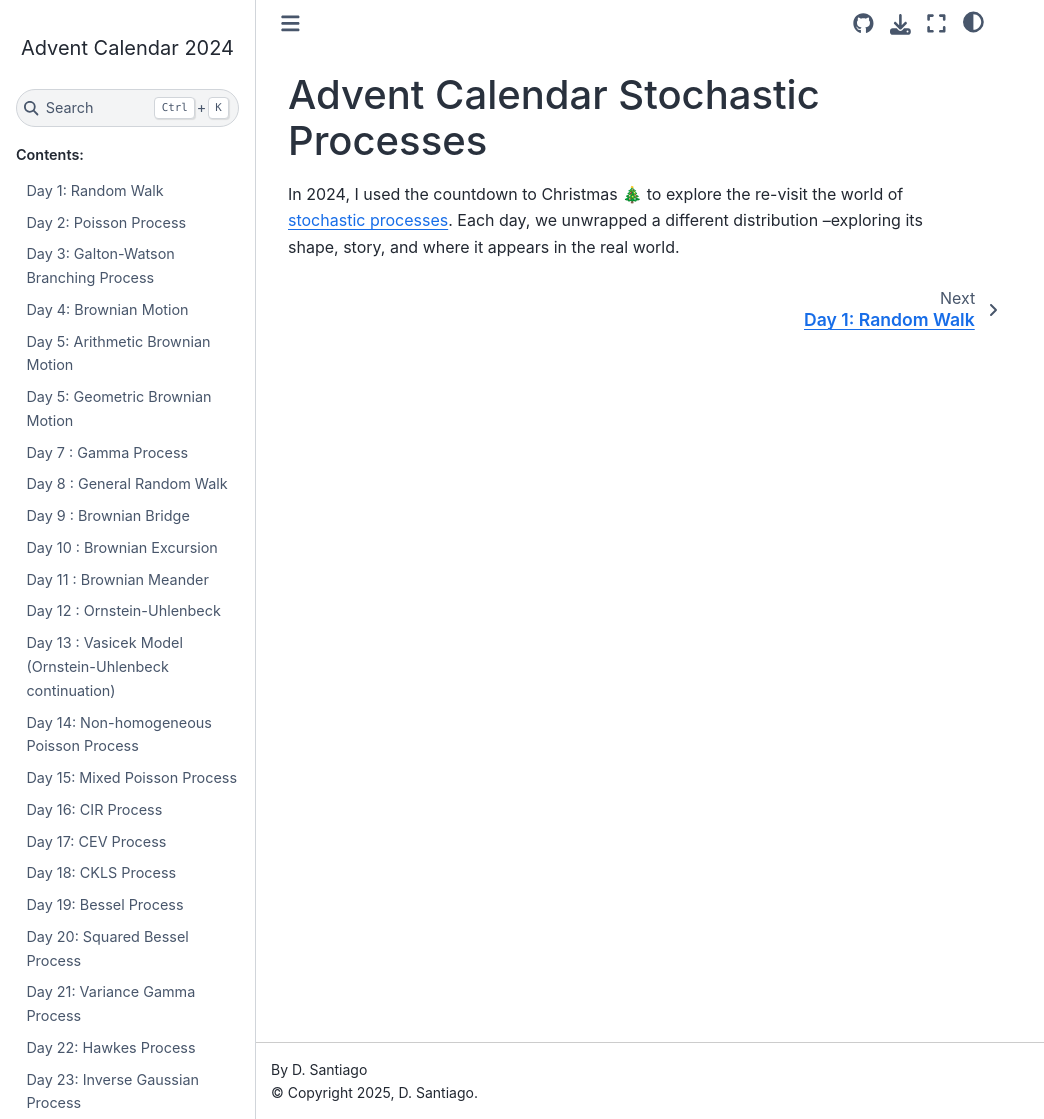
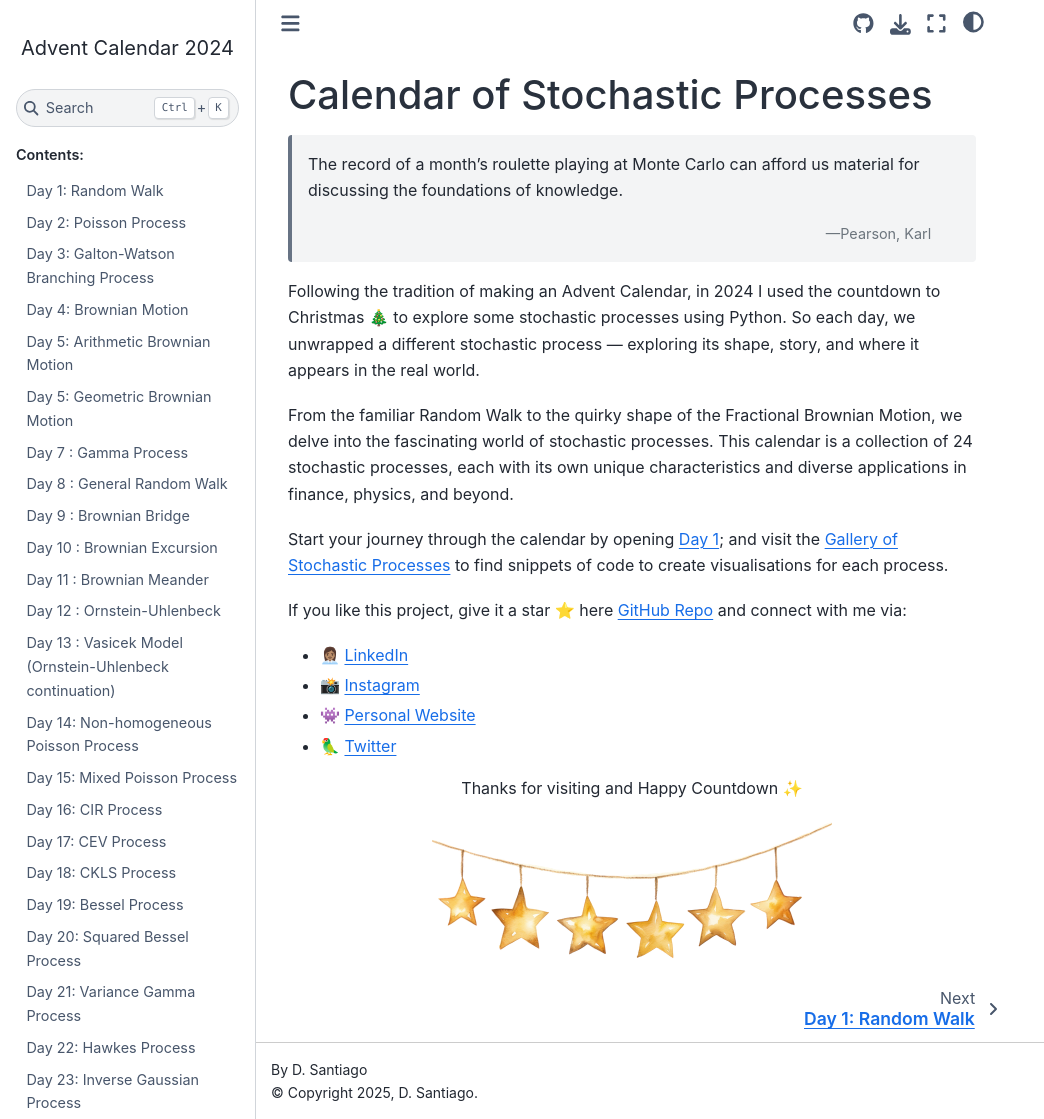
Before and after one commit to quantgirluk/advent-calendar-2024, a Sphinx documentation site: the page built from docs/source/index.rst, in a window 1280 px wide and 1119 px high. Shown: the whole window, without its empty margins (0-1044 px from the left). Built offline with Sphinx 7.4.7 and the Sphinx Book theme 1.1.4, drawn with Linux system fonts in a browser that asks for light colours.

Commit message:
Add bottom image and enhance index.rst content for Advent Calendar 2024

```diff
--- a/docs/source/conf.py
+++ b/docs/source/conf.py
@@ -55,10 +55,10 @@ html_title = "Advent Calendar 2024"
 #
 # html_theme = 'alabaster'
 html_theme = 'sphinx_book_theme'
-html_logo = 'logo.png'
+html_logo = 'logo.jpg'
 
 html_theme_options = {
-    "repository_url": "https://github.com/quantgirluk/advent-calendar-2023",
+    "repository_url": "https://github.com/quantgirluk/advent-calendar-2024",
     "use_repository_button": True,
     # "use_source_button": True,
 }
--- a/docs/source/index.rst
+++ b/docs/source/index.rst
@@ -3,11 +3,40 @@
    You can adapt this file completely to your liking, but it should at least
    contain the root `toctree` directive.
 
-Advent Calendar Stochastic Processes
-====================================
+Calendar of Stochastic Processes
+================================
 
-In 2024, I used the countdown to Christmas 🎄 to explore the re-visit the world of `stochastic processes <https://en.wikipedia.org/wiki/Probability_distribution>`_.
-Each day, we unwrapped a different distribution --exploring its shape, story, and where it appears in the real world.
+      The record of a month's roulette playing at Monte Carlo can afford us material for discussing the foundations of knowledge.
+
+      — Pearson, Karl
+
+
+Following the tradition of making an Advent Calendar, in 2024 I used the countdown to Christmas 🎄 to explore some stochastic processes using Python.
+So each day, we unwrapped a different stochastic process — exploring its shape, story, and where it appears in the real world.
+
+From the familiar Random Walk to the quirky shape of the Fractional Brownian Motion, we delve into the fascinating world of stochastic processes.
+This calendar is a collection of 24 stochastic processes, each with its own unique characteristics and diverse applications in finance, physics, and beyond.
+
+Start your journey through the calendar by opening `Day 1 <calendar/day_01_random_walk/index.html>`_; and visit the `Gallery of Stochastic Processes <https://aleatory.readthedocs.io/en/latest/auto_examples/index.html>`_ to find snippets of code to create visualisations for each process.
+
+If you like this project, give it a star ⭐ here `GitHub Repo <https://github.com/quantgirluk/advent-calendar-2024>`_ and connect with me via:
+
+
+- 👩🏽‍💼 `LinkedIn <https://www.linkedin.com/in/dialidsantiago/>`_
+- 📸 `Instagram <https://www.instagram.com/quant_girl/>`_
+- 👾 `Personal Website <https://dialidsantiago.com>`_
+- 🦜 `Twitter <https://twitter.com/Quant_Girl>`_
+
+.. raw:: html
+
+   <div style="text-align: center;">
+       Thanks for visiting and Happy Countdown ✨
+   </div>
+
+.. image:: bottom.png
+  :alt: Advent 2024
+  :align: center
+  :scale: 50
 
 
 .. toctree::
```
Also changed, not shown: docs/source/bottom.png (added).
